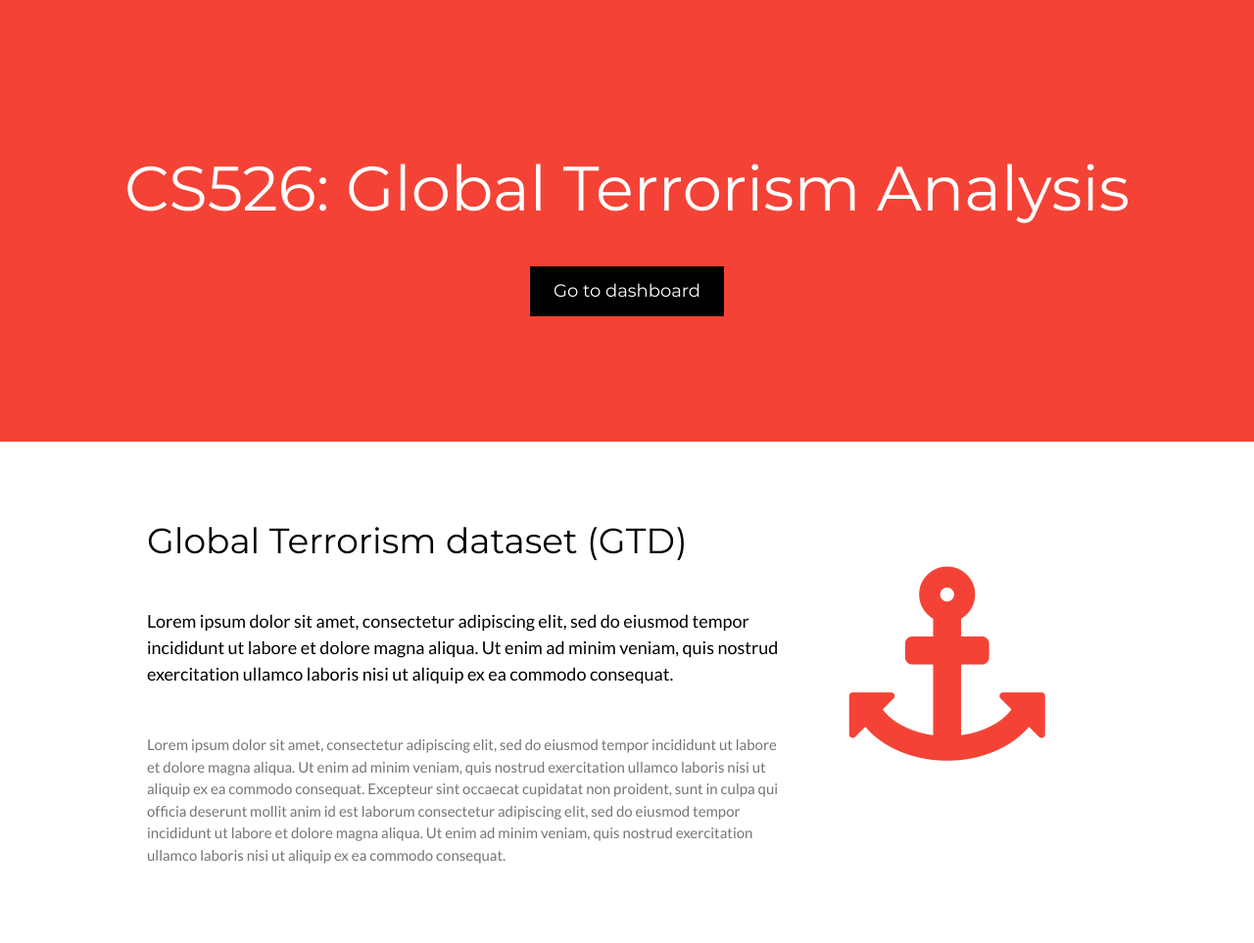
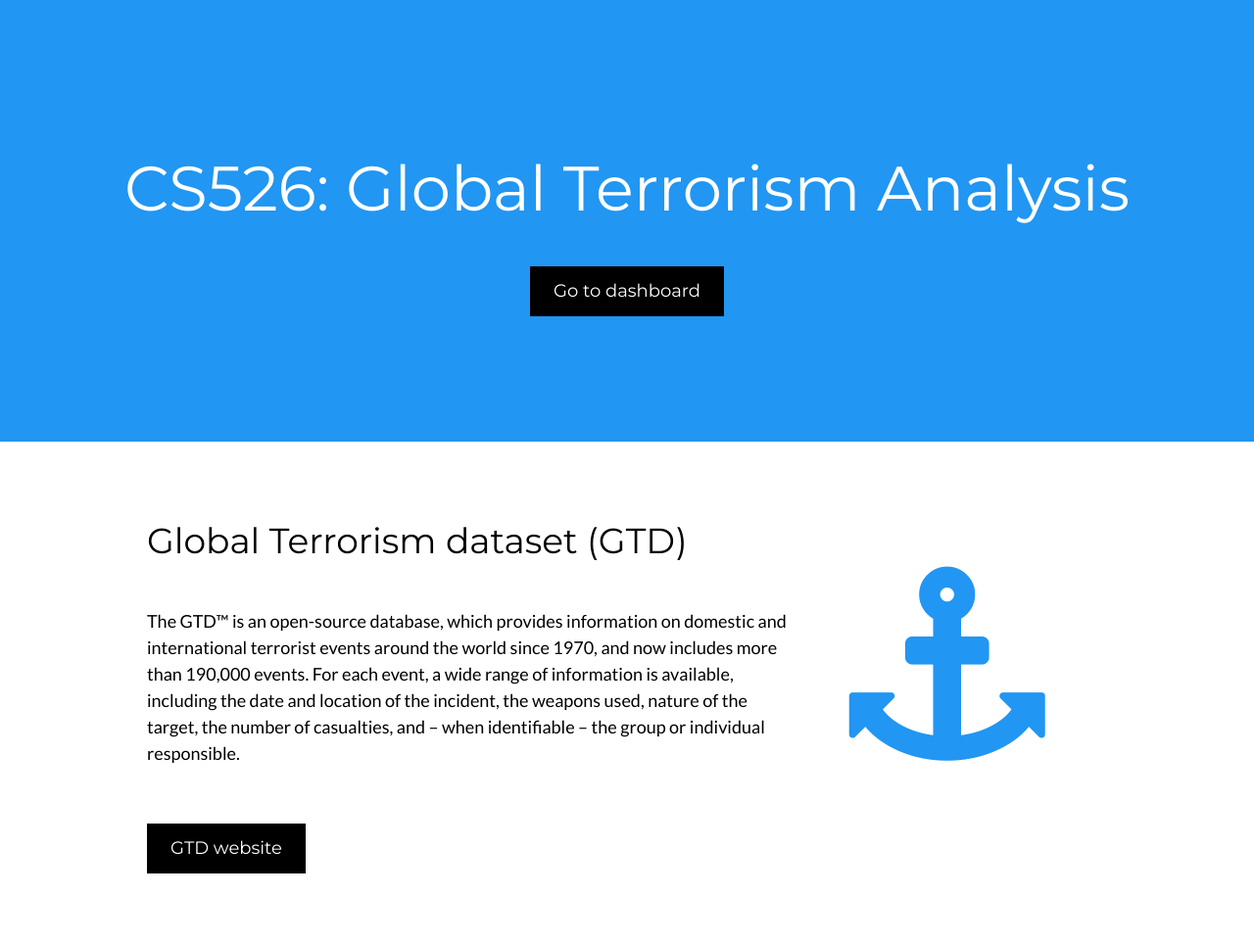
Before and after one commit to keya-desai/Global-Terrrorism-Database-Dashboard, a Flask app: page / in a window 1280 px wide. Shown: the whole page at 98% size. After the commit the page ends 892 px from the top, so only its background shows below. Run offline with Flask 2, Linux system fonts and the light colour scheme; parts of the project's set-up code (start-up, migrations or seed data) failed here and were passed over.

Commit message:
Size adjustment and changed style

```diff
--- a/app/templates/home.html
+++ b/app/templates/home.html
@@ -9,7 +9,7 @@
 {% block content%}
 
 <!-- Header -->
-      <header class="w3-container w3-red w3-center" style="padding:128px 16px">
+      <header class="w3-container w3-blue w3-center" style="padding:128px 16px">
         <h1 class="w3-margin w3-jumbo">CS526: Global Terrorism Analysis</h1>
        <!--  <p class="w3-xlarge">The Global Terrorism Dataset (GTD) is an open-source database maintained by the National Consortium for the Study of Terrorism and
           Responses to Terrorism (START) at the University of  Maryland.  </p> -->
@@ -21,15 +21,18 @@
         <div class="w3-content">
           <div class="w3-twothird">
             <h1>Global Terrorism dataset (GTD)</h1>
-            <h5 class="w3-padding-32">Lorem ipsum dolor sit amet, consectetur adipiscing elit, sed do eiusmod tempor incididunt ut labore et dolore magna aliqua. Ut enim ad minim veniam, quis nostrud exercitation ullamco laboris nisi ut aliquip ex ea commodo consequat.</h5>
+            <h5 class="w3-padding-32">The GTD™ is an open-source database, which provides information on domestic and international terrorist events around the world since 1970, and now includes more than 190,000 events. For each event, a wide range of information is available, including the date and location of the incident, the weapons used, nature of the target, the number of casualties, and – when identifiable – the group or individual responsible.
+            </h5>
 
-            <p class="w3-text-grey">Lorem ipsum dolor sit amet, consectetur adipiscing elit, sed do eiusmod tempor incididunt ut labore et dolore magna aliqua. Ut enim ad minim veniam, quis nostrud exercitation ullamco laboris nisi ut aliquip ex ea commodo consequat. Excepteur sint
-              occaecat cupidatat non proident, sunt in culpa qui officia deserunt mollit anim id est laborum consectetur adipiscing elit, sed do eiusmod tempor incididunt ut labore et dolore magna aliqua. Ut enim ad minim veniam, quis nostrud exercitation ullamco
-              laboris nisi ut aliquip ex ea commodo consequat.</p>
+            <button class="w3-button w3-black w3-padding-large w3-large w3-margin-top"
+            onclick=" location.href = 'https://start.umd.edu/gtd/' ">GTD website</button>
+
+       <!--      <p class="w3-text-grey">The GTD defines terrorism as: <br>
+            “The threatened or actual use of illegal force and violence by a non-state actor to attain a political, economic, religious, or social goal through fear, coercion, or intimidation.”</p> -->
           </div>
 
           <div class="w3-third w3-center">
-            <i class="fa fa-anchor w3-padding-64 w3-text-red"></i>
+            <i class="fa fa-anchor w3-padding-64 w3-text-blue"></i>
           </div>
         </div>
       </div>
```
Also changed, not shown: app/static/js/map_12.js (+15 -6 lines), app/templates/global.html (+8 -8 lines), app/templates/region.html (+43 -1 lines).
